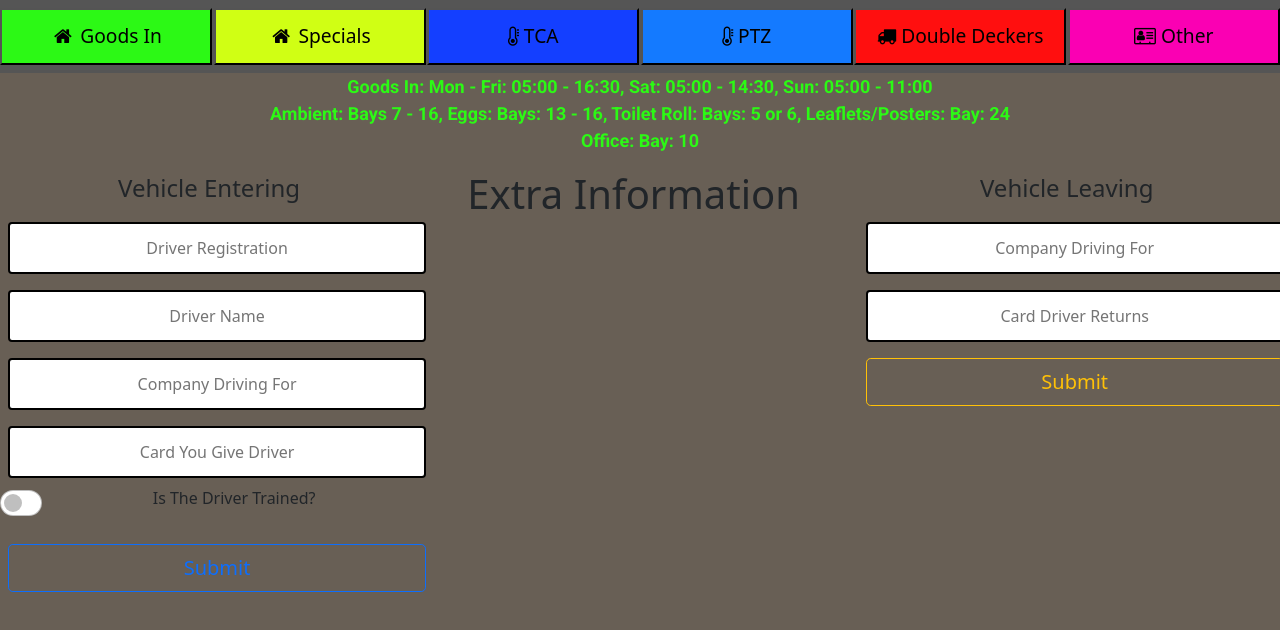
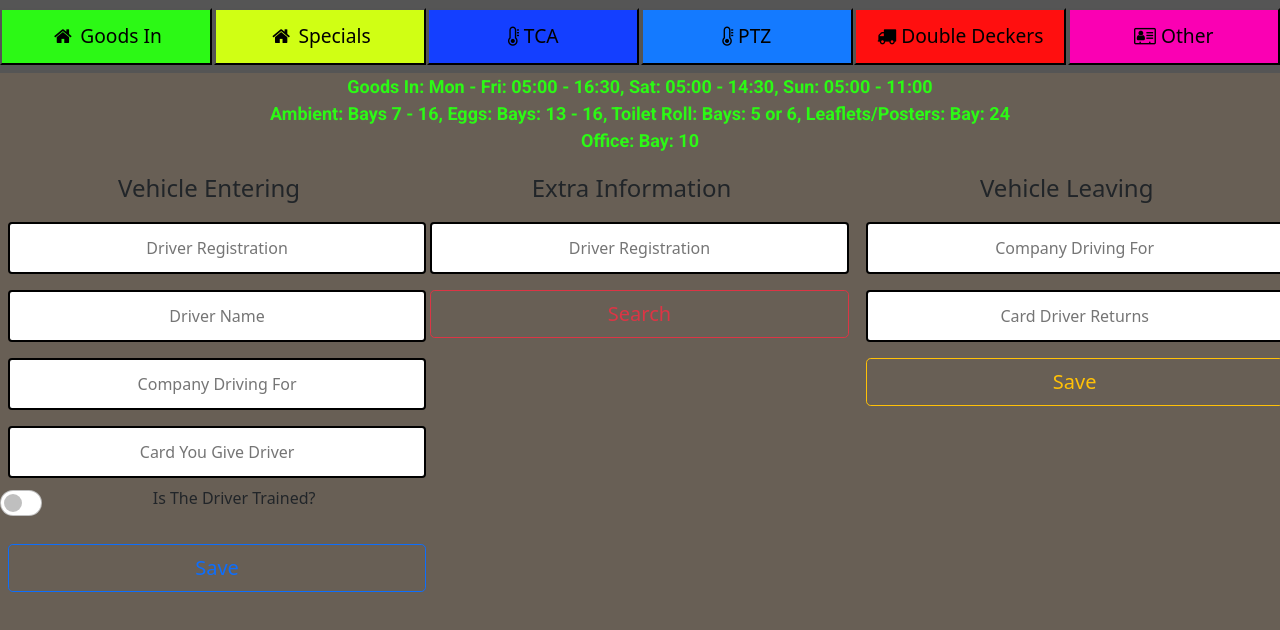
Before and after one commit to Mr-Jason-ONeill/Project2-Gatehouse, a plain HTML site: page index.html in a window 1280 px wide. Drawn offline with nearby package versions, Linux system fonts and the light colour scheme.

Commit message:
added middle section, ready for an api

```diff
--- a/index.html
+++ b/index.html
@@ -48,18 +48,24 @@
           <input class="form-check-input" type="checkbox" id="flexSwitchCheckDefault">
         </div>
         <br>
-        <input id="subDetails" type="submit" value="Submit" class="btn btn-outline-primary btn-lg">
+        <input id="subDetails" type="submit" value="Save" class="btn btn-outline-primary btn-lg">
         <br>
       </fieldset>
     </form>
 </div>
 
 <div class="mid-container">
-  <h1>Extra Information</h1>
-  <div class="text">
+  <form method="post">
+    <fieldset>
+      <legend>Extra Information</legend>
+    <input type="text" class="upper" id="reg" name="reg" placeholder="Driver Registration">
+    <br>
+    <input id="search" type="submit" value="Search" class="btn btn-outline-danger btn-lg">
+    <br>
+  </fieldset>
+</form>
 </div>
 
-</div>
 <div class="right-container">
     <form method="post">
         <fieldset>
@@ -68,7 +74,7 @@
         <br>
         <input type="text" class="upper" id="card-back" name="card-back" placeholder="Card Driver Returns">
         <br>
-        <input id="subLeaving" type="submit" value="Submit" class="btn btn-outline-warning btn-lg">
+        <input id="subLeaving" type="submit" value="Save" class="btn btn-outline-warning btn-lg">
         <br>
       </fieldset>
     </form>
```
